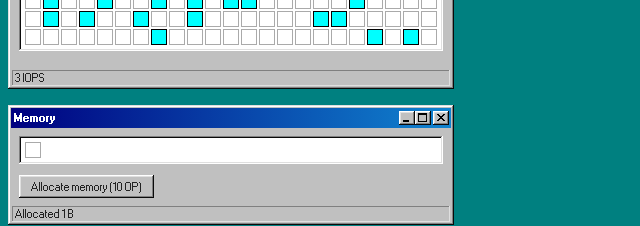
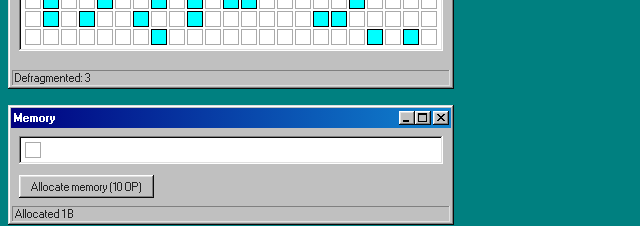
Before and after one commit to max-vogler/defrag98, a React (Vite) app: page / in a window 1280 px wide. Shown: the part 246-472 px from the top of the page, without its empty margins (0-640 px from the left). Built offline with nearby package versions, Linux system fonts and the light colour scheme.

Commit message:
Use OPS consistently.

```diff
--- a/src/components/App.tsx
+++ b/src/components/App.tsx
@@ -41,7 +41,11 @@ function App() {
       <LogWindow windowTitle="Command Prompt" state={state} />
       <Window
         windowTitle="Defragmenting Drive C"
-        statusBar={[unit(state.disk.iops, "IOPS")]}
+        statusBar={[
+          `Defragmented: ${
+            state.disk.defragmentedBlockEnd - state.disk.defragmentedBlockStart
+          }`,
+        ]}
       >
         <div className="column">
           <Grid
@@ -101,7 +105,7 @@ function App() {
         >
           <div className="column">
             <div style={{ fontSize: "2rem" }}>
-              Compute: {unit(state.compute.flops, "FLOPS")}
+              Compute: {unit(state.compute.flops, "OPS")}
             </div>
             <div className="row">
               <PurchaseButton
```
